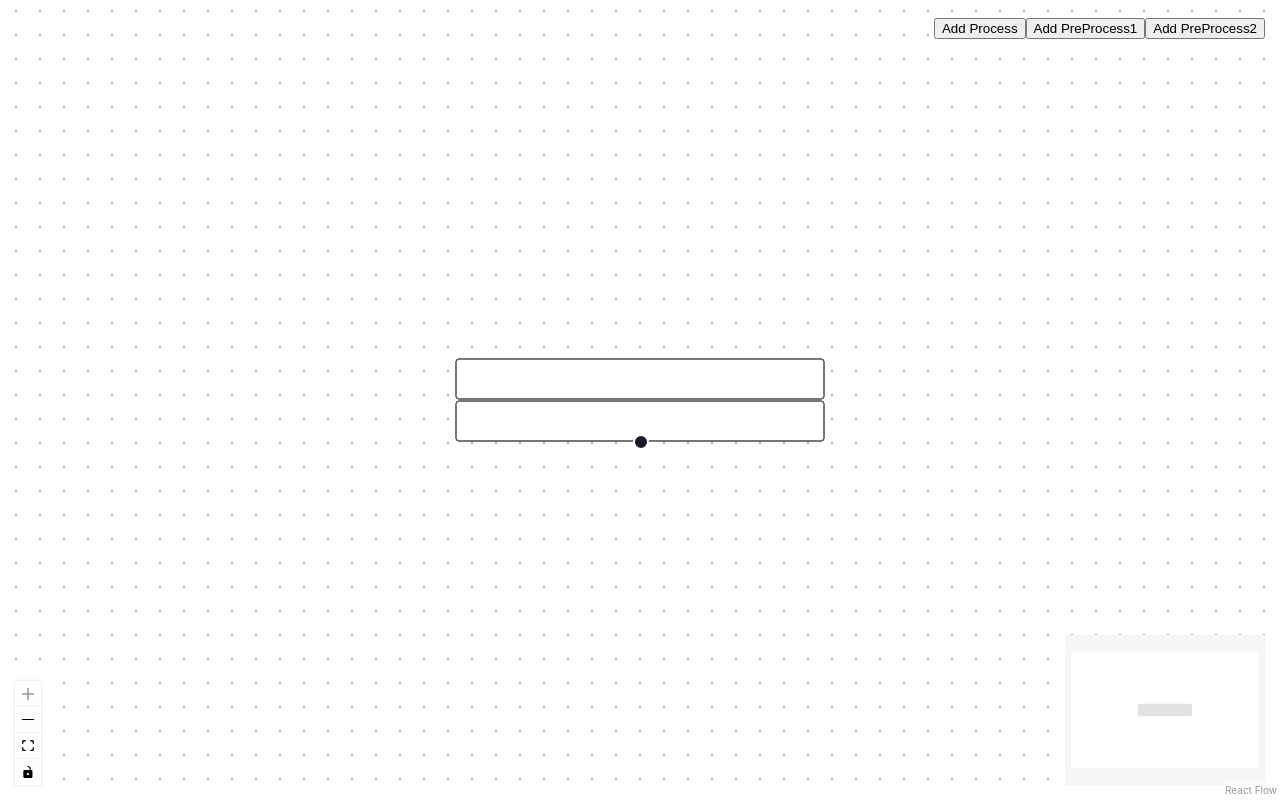
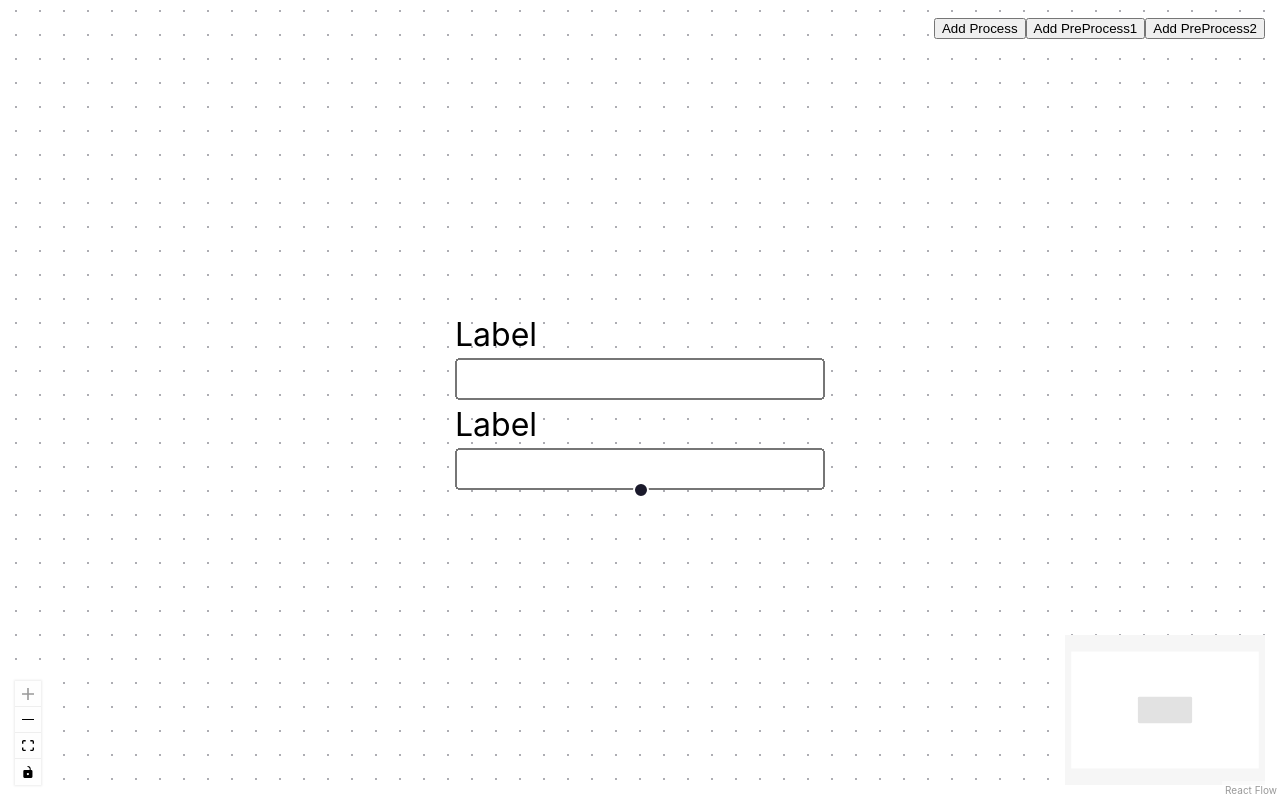
Before and after one commit to SancheSLozovoy/react-flow-app, a React (Vite) app: page / in a window 1280 px wide. Both pictures are taken after a click on the button "Add Process". Built offline with nearby package versions, Linux system fonts and the light colour scheme.

Commit message:
feat: add labels

```diff
--- a/src/entities/PreProcess/PreProcess.tsx
+++ b/src/entities/PreProcess/PreProcess.tsx
@@ -16,7 +16,7 @@ const Process: React.FC<ProcessNodeProps> = ({ data, isConnectable }) => {
     return (
         <div className="text-updater-node">
             <div style={{ display: 'flex', flexDirection: 'column' }}>
-                <label htmlFor="text"></label>
+                <label htmlFor="text">Label</label>
                 <input
                     id="text"
                     name="text"
@@ -24,6 +24,7 @@ const Process: React.FC<ProcessNodeProps> = ({ data, isConnectable }) => {
                     className="nodrag"
                     value={data.text}
                 />
+                <label htmlFor="text">Label</label>
                 <input
                     id="text"
                     name="text"
@@ -31,6 +32,7 @@ const Process: React.FC<ProcessNodeProps> = ({ data, isConnectable }) => {
                     className="nodrag"
                     value={data.text}
                 />
+                <label htmlFor="text">Label</label>
                 <input
                     id="text"
                     name="text"
--- a/src/entities/Process/Process.tsx
+++ b/src/entities/Process/Process.tsx
@@ -16,7 +16,7 @@ const Process: React.FC<ProcessNodeProps> = ({ data, isConnectable }) => {
   return (
     <div className="text-updater-node">
       <div style={{ display: 'flex', flexDirection: 'column' }}>
-        <label htmlFor="text"></label>
+      <label htmlFor="text">Label</label>
         <input
           id="text"
           name="text"
@@ -24,6 +24,7 @@ const Process: React.FC<ProcessNodeProps> = ({ data, isConnectable }) => {
           className="nodrag"
           value={data.text}
         />
+        <label htmlFor="text">Label</label>
         <input
           id="text"
           name="text"
--- a/src/features/addPreProcess/addPreProcess.tsx
+++ b/src/features/addPreProcess/addPreProcess.tsx
@@ -1,6 +1,6 @@
 import { Node } from '@xyflow/react';
 
-export const addProcess = (nodes: Node[], setNodes: (nodes: Node[]) => void, nodeId: number) => {
+export const addPreProcess = (nodes: Node[], setNodes: (nodes: Node[]) => void, nodeId: number) => {
     const newNode: Node = {
         id: `node-${nodeId}`,
         type: 'textUpdater',
```
